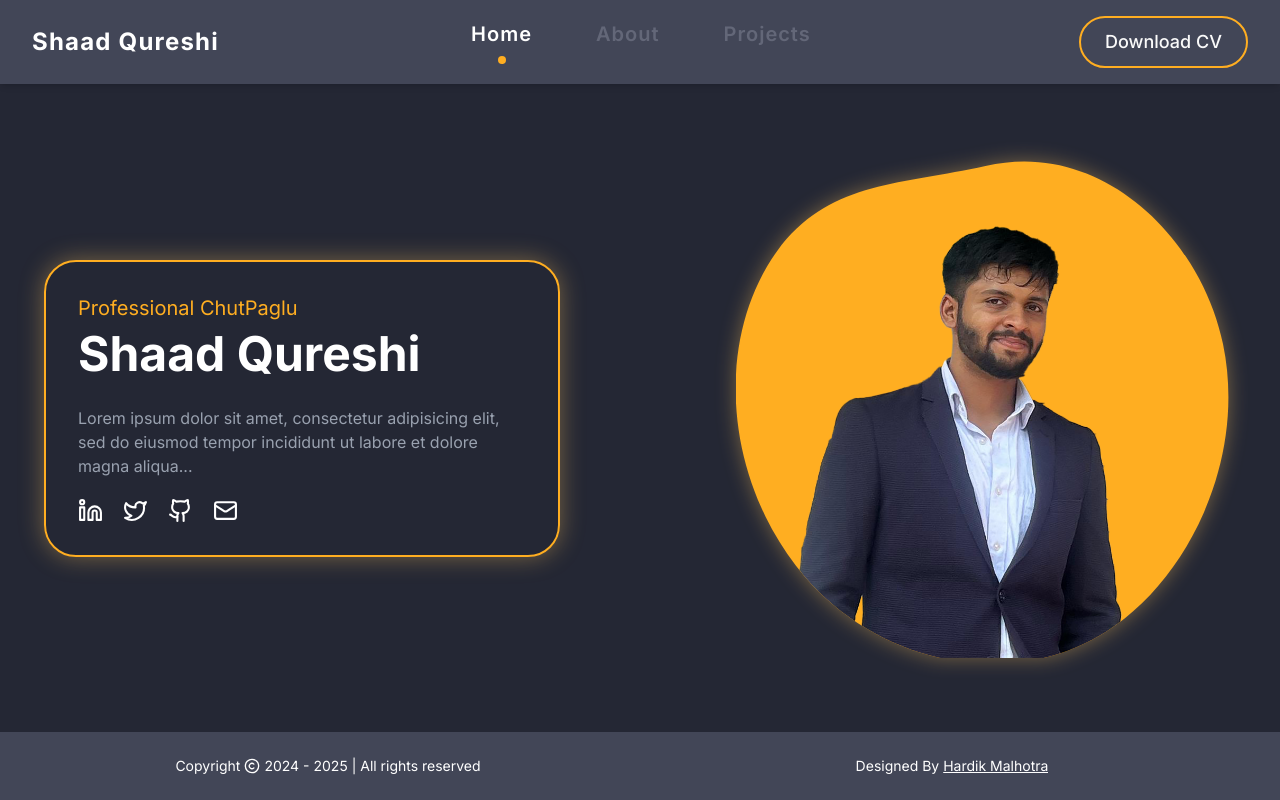
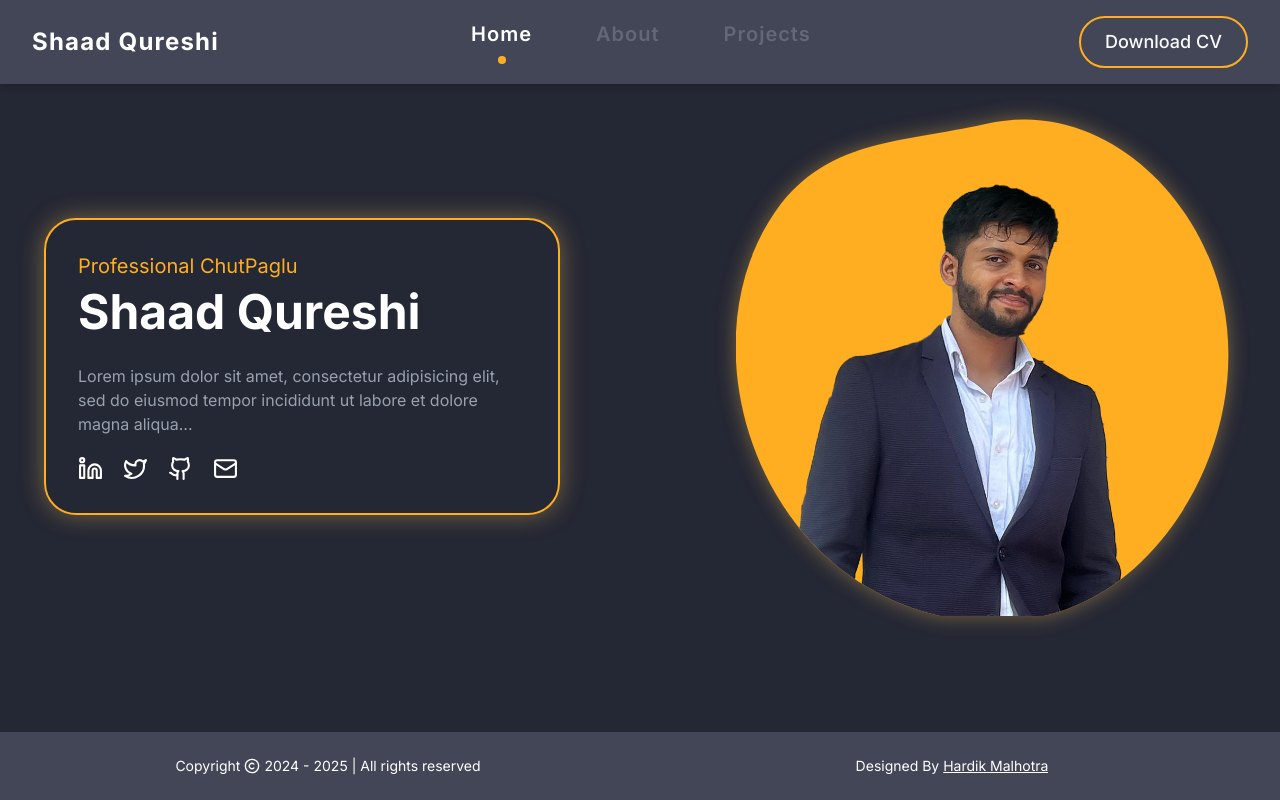
Before and after one commit to shaadqrsh/shaad-portfolio, a Next.js app: page /home in a window 1280 px wide. Built offline with nearby package versions, Linux system fonts and the light colour scheme.

Commit message:
60 to 43

```diff
--- a/src/app/(main)/home/page.tsx
+++ b/src/app/(main)/home/page.tsx
@@ -12,7 +12,7 @@ const Home = () => {
         initial={{ opacity: 0, y: 20 }}
         whileInView={{ opacity: 1, y: 0 }}
         transition={{ duration: 0.5 }}
-        className="max-w-[75rem] mx-auto flex flex-col-reverse md:flex-row items-center gap-40"
+        className="max-w-[75rem] mx-auto flex flex-col-reverse md:flex-row items-center justify-between mt-8 xl:gap-40"
       >
         <motion.div
           className="flex-1 border-shaad-600 border-2 p-8 rounded-4xl shadow-2xl"
--- a/src/app/(main)/layout.tsx
+++ b/src/app/(main)/layout.tsx
@@ -9,7 +9,7 @@ interface MainLayout {
 
 const layout = ({ children }: MainLayout) => {
   return (
-    <section className="h-screen flex flex-col bg-shaad-400">
+    <section className="min-h-screen flex flex-col bg-shaad-400">
       <Navbar />
       <MobileNav />
       <div className="flex-1">{children}</div>
--- a/src/components/ImageWithAbstractShape.tsx
+++ b/src/components/ImageWithAbstractShape.tsx
@@ -1,17 +1,11 @@
-import { HTMLMotionProps, motion } from "motion/react";
+import { motion } from "motion/react";
 
-interface ImageWithAbstractShapeProps extends HTMLMotionProps<"div"> {
+interface ImageWithAbstractShapeProps {
   src: string;
   alt: string;
-  backgroundColor?: string;
 }
 
-const ImageWithAbstractShape: React.FC<ImageWithAbstractShapeProps> = ({
-  src,
-  alt,
-  backgroundColor = "var(--color-shaad-600)",
-  ...props
-}) => {
+const ImageWithAbstractShape = ({ src, alt }: ImageWithAbstractShapeProps) => {
   const clipPathUrl = "/abstract.svg#myAbstractClip";
 
   return (
@@ -23,34 +17,22 @@ const ImageWithAbstractShape: React.FC<ImageWithAbstractShapeProps> = ({
         filter: "drop-shadow(0 0 10px rgba(252, 195, 90, 0.4))",
         WebkitFilter: "drop-shadow(0 0 10px rgba(252, 195, 90, 0.4))",
       }}
-      className="w-full max-w-lg mx-auto md:mx-0"
-      {...props}
     >
       <motion.div
+        className="absolute top-0 left-0 w-full h-full bg-shaad-600"
         style={{
-          position: "absolute",
-          top: 0,
-          left: 0,
-          width: "100%",
-          height: "100%",
           clipPath: `url(${clipPathUrl})`,
           WebkitClipPath: `url(${clipPathUrl})`,
-          backgroundColor: backgroundColor,
         }}
       />
 
       <motion.img
         src={src}
         alt={alt}
+        className="absolute top-0 left-0 w-full h-full object-cover"
         style={{
-          position: "absolute",
-          top: 0,
-          left: 0,
-          width: "100%",
-          height: "100%",
           clipPath: `url(${clipPathUrl})`,
           WebkitClipPath: `url(${clipPathUrl})`,
-          objectFit: "cover",
         }}
       />
     </motion.div>
```
